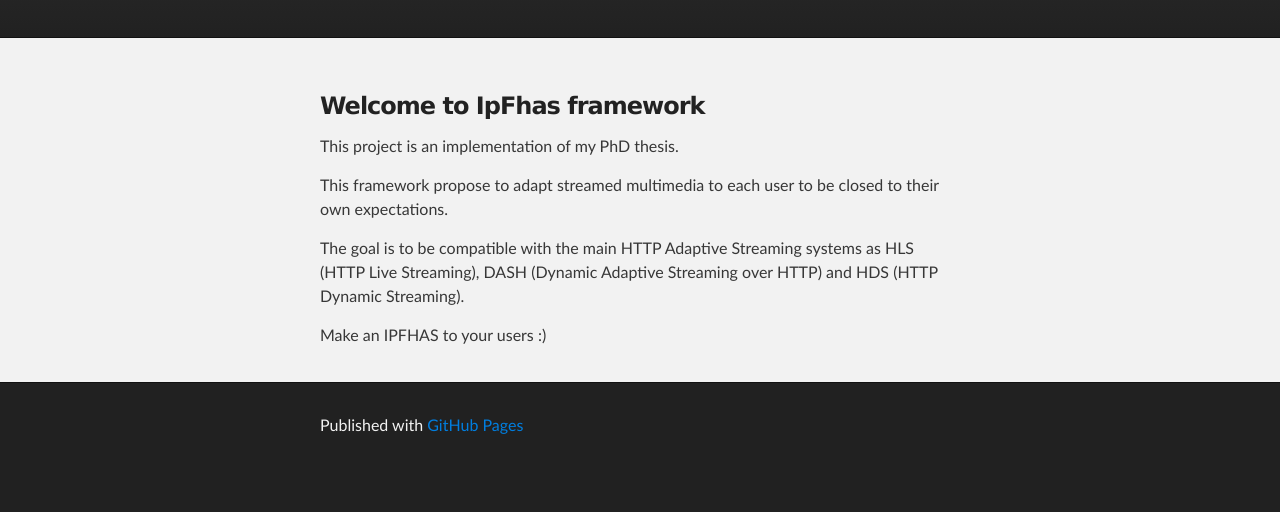
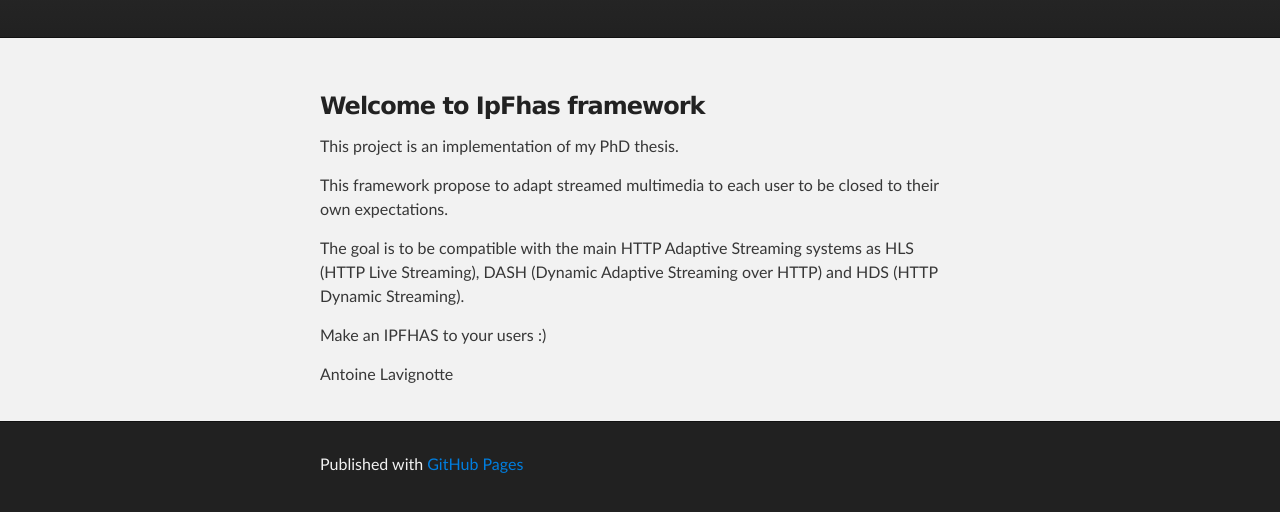
Before and after one commit to IPFHAS/ipfhas.github.com, a plain HTML site: page index.html in a window 1280 px wide. Shown: the part 208-720 px from the top of the page. Drawn offline with Linux system fonts and the light colour scheme.

Commit message:
Signature

```diff
--- a/index.html
+++ b/index.html
@@ -29,13 +29,15 @@
       <section id="main_content" class="inner">
         <h3>Welcome to IpFhas framework</h3>
 
-<p>This project is an implementation of my PhD thesis.</p>
+        <p>This project is an implementation of my PhD thesis.</p>
 
-<p>This framework propose to adapt streamed multimedia to each user to be closed to their own expectations.</p>
+        <p>This framework propose to adapt streamed multimedia to each user to be closed to their own expectations.</p>
 
-<p>The goal is to be compatible with the main HTTP Adaptive Streaming systems as HLS (HTTP Live Streaming), DASH (Dynamic Adaptive Streaming over HTTP) and HDS (HTTP Dynamic Streaming).</p>
+        <p>The goal is to be compatible with the main HTTP Adaptive Streaming systems as HLS (HTTP Live Streaming), DASH (Dynamic Adaptive Streaming over HTTP) and HDS (HTTP Dynamic Streaming).</p>
 
-<p>Make an IPFHAS to your users :) </p>
+        <p>Make an IPFHAS to your users :) </p>
+
+        <p>Antoine Lavignotte</p>
       </section>
     </div>
 
```
